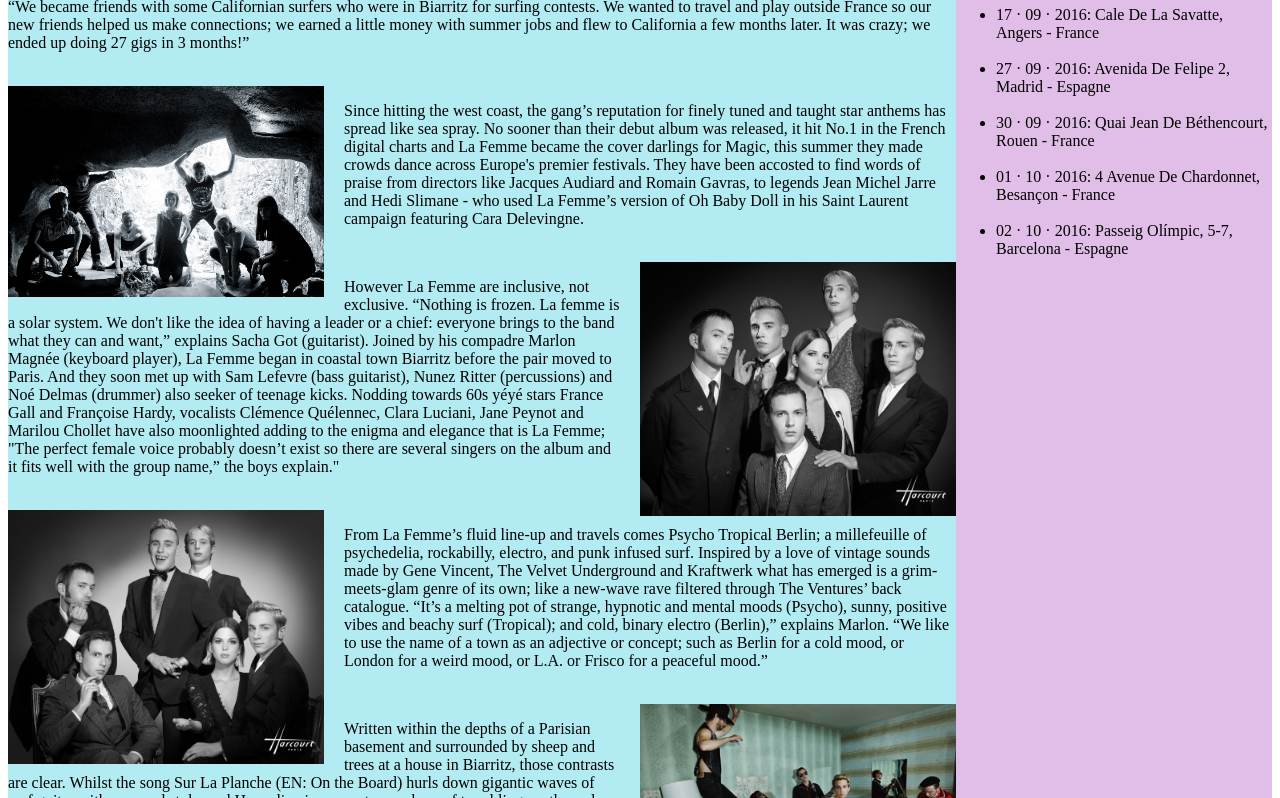
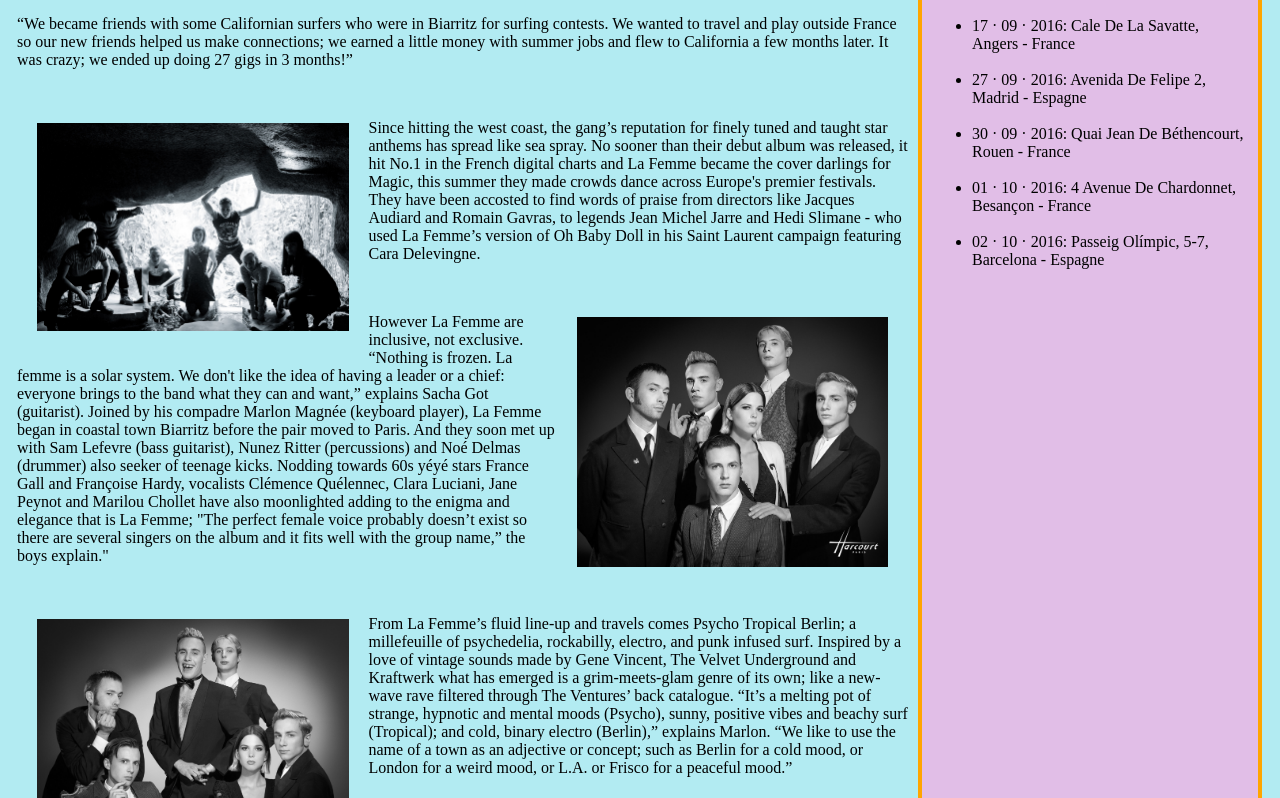
Before and after one commit to andrademichael/la-femme-band, a plain HTML site: page band.html in a window 1280 px wide. Shown: the part 82-880 px from the top of the page. Drawn offline with Linux system fonts and the light colour scheme.

Commit message:
added padding and margins to css

```diff
--- a/css/styles.css
+++ b/css/styles.css
@@ -1,8 +1,13 @@
+body {
+  background-color: #B2EBF2;
+}
+
 img.main {
   float: left;
 }
 img {
   width: 25%;
+  padding: 20px;
 }
 .left {
   float: left;
@@ -17,7 +22,10 @@ img {
   height: 1000px;
   width: 25%;
   background-color: #E1BEE7;
+  border: 4px solid orange;
+  padding: 10px;
+  margin: 10px;
 }
 .main {
-  background-color: #B2EBF2;
+  padding: 9px;
 }
```
